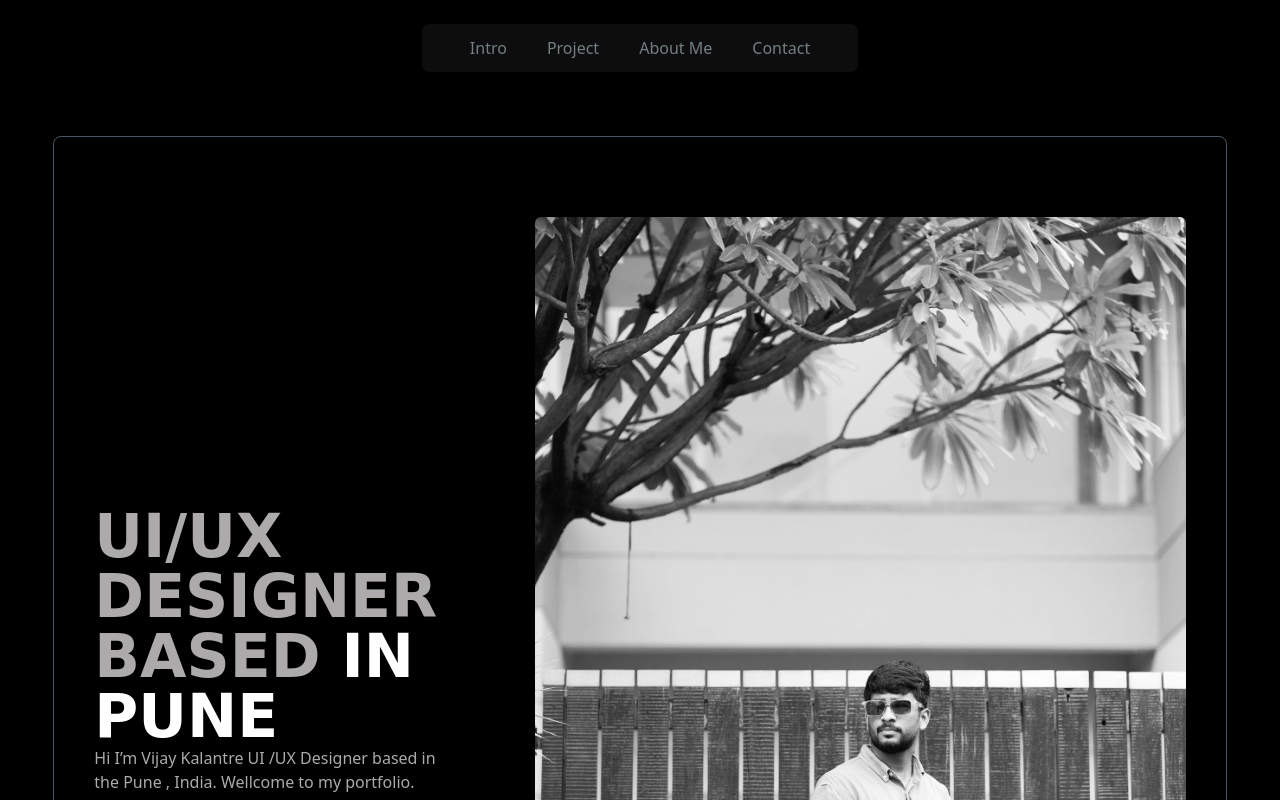
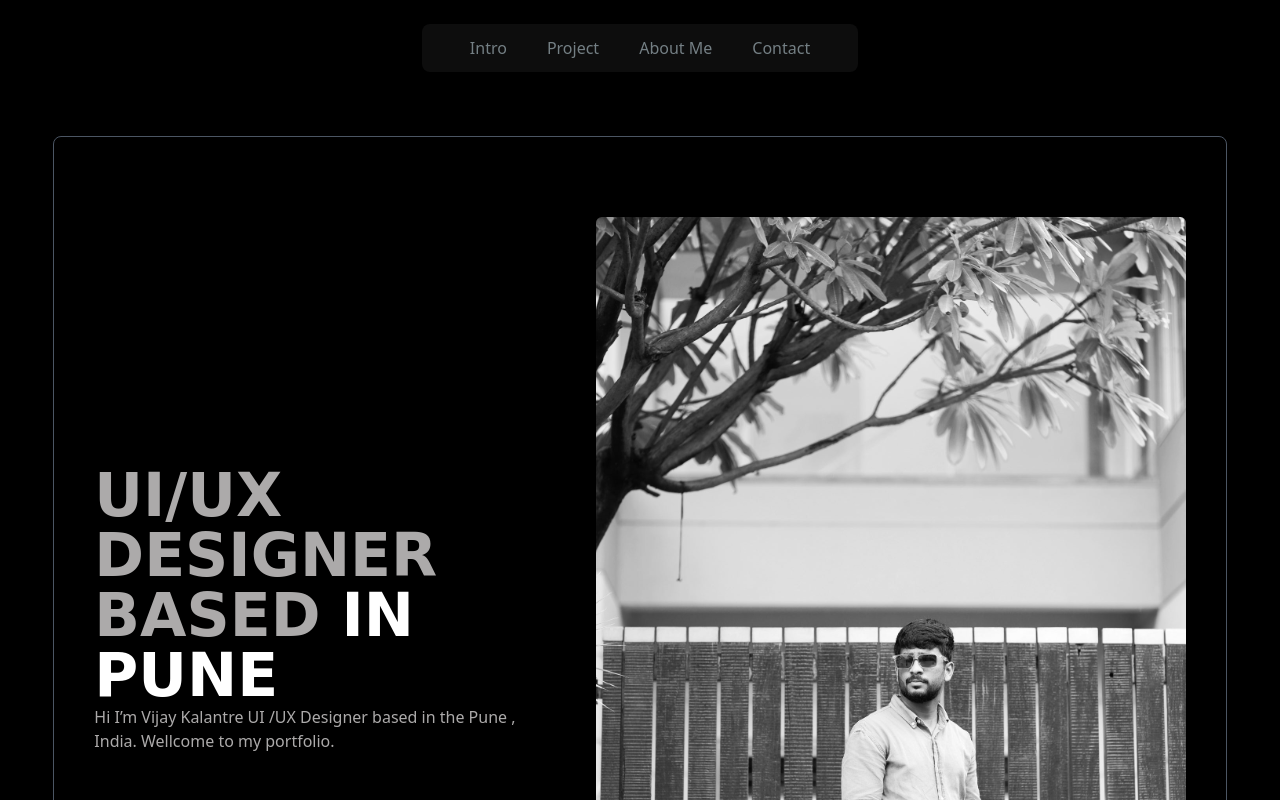
Before and after one commit to Ganutidke/vijay, a website: page index.html in a window 1280 px wide. Shown: the top 800 px of the page. Drawn offline with nearby package versions, Linux system fonts and the light colour scheme; files that its build step writes are made by us from their sources; a web font is replaced by a local one.

Commit message:
Add files via upload

```diff
--- a/index.html
+++ b/index.html
@@ -37,14 +37,14 @@
         <section id="intro"
             class="my-5 scroll-smooth md:mt-12 py-4 px-10 md:h-full md:border rounded-lg  border-gray-600 w-11/12 mx-auto">
             <div class="md:flex my-16 md:flex-row flex gap-8 flex-col-reverse justify-between">
-                <div class=" w-[78%] mx-auto md:my-auto">
+                <div class="  md:my-auto">
                     <h3 class="uppercase font-redrose text-[#acaaaa] md:text-6xl text-4xl font-bold">ui/ux designer
                         based <span class="text-white">in pune</span></h3>
                     <p class="text-[#acaaaa] ">Hi I’m Vijay Kalantre UI /UX Designer based in the
                         Pune , India. Wellcome to my portfolio.</p>
                 </div>
                 <div class=" mx-auto md:ml-10">
-                    <img src="./hero image .jpg" class="rounded-md md:w-[400px] w-96" alt="">
+                    <img src="./hero image .jpg" class="rounded-md md:w-[300px] w-250" alt="">
                 </div>
             </div>
         </section>
```
